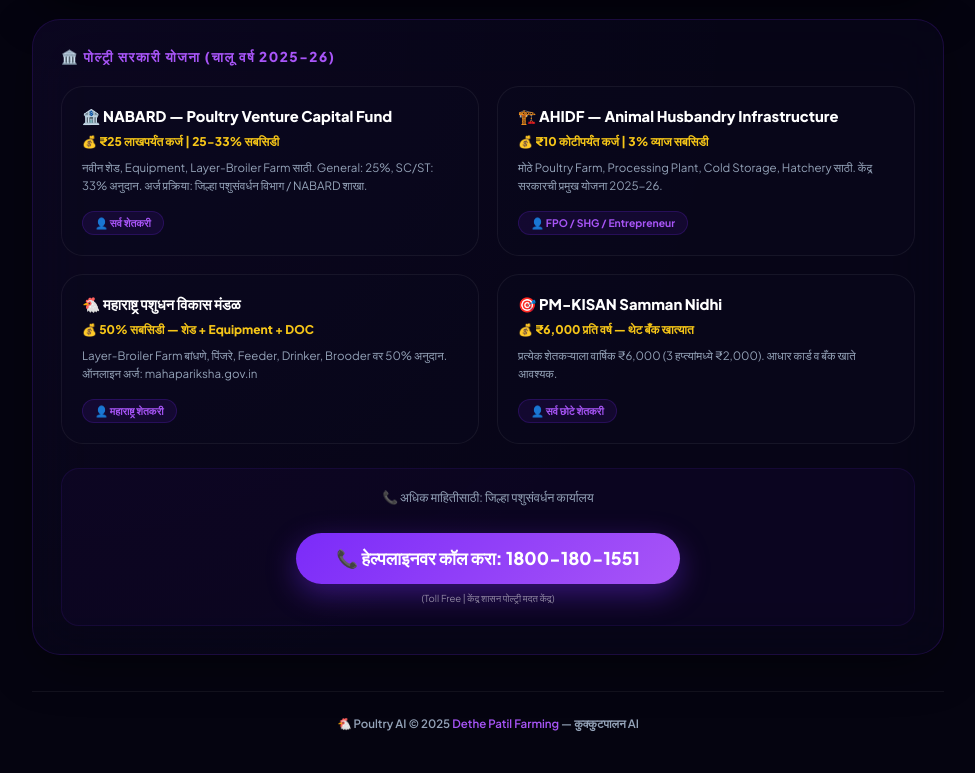
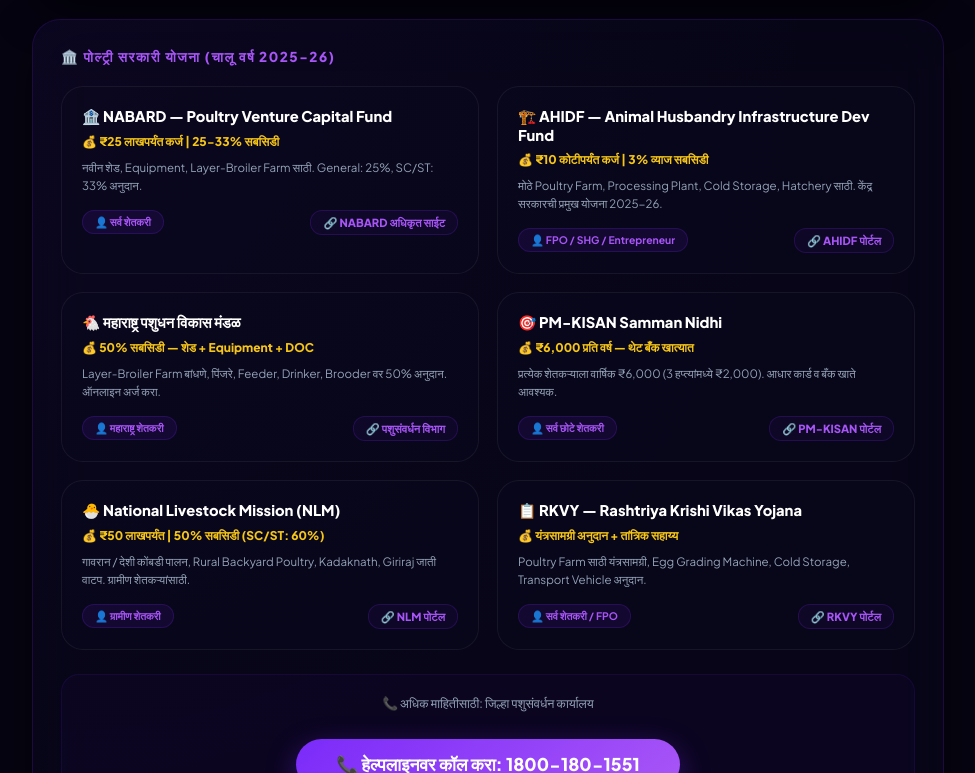
Before and after one commit to yashdetheofficial-ai-web/Poultry-AI, a React (Vite) app in the folder react-vite/: page / in a window 1280 px wide. Shown: the part 1187-1960 px from the top of the page, without its empty margins (152-1127 px from the left). Built offline with nearby package versions, Linux system fonts and the light colour scheme; no server answers.

Commit message:
Add 6 govt schemes with official live links in 3 languages (2025-26)

```diff
--- a/react-vite/src/components/SchemeList.jsx
+++ b/react-vite/src/components/SchemeList.jsx
@@ -3,22 +3,28 @@
 
 const SCHEMES = {
   mr:[
-    { name:"🏦 NABARD — Poultry Venture Capital Fund", sub:"💰 ₹25 लाखपर्यंत कर्ज | 25-33% सबसिडी", desc:"नवीन शेड, Equipment, Layer-Broiler Farm साठी. General: 25%, SC/ST: 33% अनुदान. अर्ज प्रक्रिया: जिल्हा पशुसंवर्धन विभाग / NABARD शाखा.", who:"👤 सर्व शेतकरी" },
-    { name:"🏗️ AHIDF — Animal Husbandry Infrastructure", sub:"💰 ₹10 कोटीपर्यंत कर्ज | 3% व्याज सबसिडी", desc:"मोठे Poultry Farm, Processing Plant, Cold Storage, Hatchery साठी. केंद्र सरकारची प्रमुख योजना 2025-26.", who:"👤 FPO / SHG / Entrepreneur" },
-    { name:"🐔 महाराष्ट्र पशुधन विकास मंडळ", sub:"💰 50% सबसिडी — शेड + Equipment + DOC", desc:"Layer-Broiler Farm बांधणे, पिंजरे, Feeder, Drinker, Brooder वर 50% अनुदान. ऑनलाइन अर्ज: mahapariksha.gov.in", who:"👤 महाराष्ट्र शेतकरी" },
-    { name:"🎯 PM-KISAN Samman Nidhi", sub:"💰 ₹6,000 प्रति वर्ष — थेट बँक खात्यात", desc:"प्रत्येक शेतकऱ्याला वार्षिक ₹6,000 (3 हप्त्यांमध्ये ₹2,000). आधार कार्ड व बँक खाते आवश्यक.", who:"👤 सर्व छोटे शेतकरी" }
+    { name:"🏦 NABARD — Poultry Venture Capital Fund", sub:"💰 ₹25 लाखपर्यंत कर्ज | 25-33% सबसिडी", desc:"नवीन शेड, Equipment, Layer-Broiler Farm साठी. General: 25%, SC/ST: 33% अनुदान.", who:"👤 सर्व शेतकरी", link:"https://www.nabard.org/content.aspx?id=591", linkText:"NABARD अधिकृत साईट" },
+    { name:"🏗️ AHIDF — Animal Husbandry Infrastructure Dev Fund", sub:"💰 ₹10 कोटीपर्यंत कर्ज | 3% व्याज सबसिडी", desc:"मोठे Poultry Farm, Processing Plant, Cold Storage, Hatchery साठी. केंद्र सरकारची प्रमुख योजना 2025-26.", who:"👤 FPO / SHG / Entrepreneur", link:"https://ahidf.udyamimitra.in/", linkText:"AHIDF पोर्टल" },
+    { name:"🐔 महाराष्ट्र पशुधन विकास मंडळ", sub:"💰 50% सबसिडी — शेड + Equipment + DOC", desc:"Layer-Broiler Farm बांधणे, पिंजरे, Feeder, Drinker, Brooder वर 50% अनुदान. ऑनलाइन अर्ज करा.", who:"👤 महाराष्ट्र शेतकरी", link:"https://ahd.maharashtra.gov.in/", linkText:"पशुसंवर्धन विभाग" },
+    { name:"🎯 PM-KISAN Samman Nidhi", sub:"💰 ₹6,000 प्रति वर्ष — थेट बँक खात्यात", desc:"प्रत्येक शेतकऱ्याला वार्षिक ₹6,000 (3 हप्त्यांमध्ये ₹2,000). आधार कार्ड व बँक खाते आवश्यक.", who:"👤 सर्व छोटे शेतकरी", link:"https://pmkisan.gov.in/", linkText:"PM-KISAN पोर्टल" },
+    { name:"🐣 National Livestock Mission (NLM)", sub:"💰 ₹50 लाखपर्यंत | 50% सबसिडी (SC/ST: 60%)", desc:"गावरान / देशी कोंबडी पालन, Rural Backyard Poultry, Kadaknath, Giriraj जाती वाटप. ग्रामीण शेतकऱ्यांसाठी.", who:"👤 ग्रामीण शेतकरी", link:"https://nlm.udyamimitra.in/", linkText:"NLM पोर्टल" },
+    { name:"📋 RKVY — Rashtriya Krishi Vikas Yojana", sub:"💰 यंत्रसामग्री अनुदान + तांत्रिक सहाय्य", desc:"Poultry Farm साठी यंत्रसामग्री, Egg Grading Machine, Cold Storage, Transport Vehicle अनुदान.", who:"👤 सर्व शेतकरी / FPO", link:"https://rkvy.nic.in/", linkText:"RKVY पोर्टल" }
   ],
   en:[
-    { name:"🏦 NABARD — Poultry Venture Capital Fund", sub:"💰 Loan up to ₹25 Lakh | 25-33% Subsidy", desc:"For new shed, equipment, Layer-Broiler farm setup. General: 25%, SC/ST: 33% subsidy. Apply: District Animal Husbandry / NABARD branch.", who:"👤 All Farmers" },
-    { name:"🏗️ AHIDF — Animal Husbandry Infrastructure", sub:"💰 Loan up to ₹10 Crore | 3% Interest Subsidy", desc:"For large Poultry Farm, Processing Plant, Cold Storage, Hatchery. Central Govt flagship scheme 2025-26.", who:"👤 FPO / SHG / Entrepreneur" },
-    { name:"🐔 Maharashtra Pashudhan Vikas Mandal", sub:"💰 50% Subsidy — Shed + Equipment + DOC", desc:"Maharashtra Govt scheme. 50% grant on Layer-Broiler Farm, cages, Feeder, Drinker, Brooder. Apply online: mahapariksha.gov.in", who:"👤 Maharashtra Farmers" },
-    { name:"🎯 PM-KISAN Samman Nidhi", sub:"💰 ₹6,000 per year — Direct Bank Transfer", desc:"Every farmer gets ₹6,000/year (₹2,000 in 3 installments). Aadhaar card & bank account required.", who:"👤 All Small Farmers" }
+    { name:"🏦 NABARD — Poultry Venture Capital Fund", sub:"💰 Loan up to ₹25 Lakh | 25-33% Subsidy", desc:"For new shed, equipment, Layer-Broiler farm setup. General: 25%, SC/ST: 33% subsidy.", who:"👤 All Farmers", link:"https://www.nabard.org/content.aspx?id=591", linkText:"NABARD Official" },
+    { name:"🏗️ AHIDF — Animal Husbandry Infrastructure Dev Fund", sub:"💰 Loan up to ₹10 Crore | 3% Interest Subsidy", desc:"For large Poultry Farm, Processing Plant, Cold Storage, Hatchery. Central Govt flagship scheme 2025-26.", who:"👤 FPO / SHG / Entrepreneur", link:"https://ahidf.udyamimitra.in/", linkText:"AHIDF Portal" },
+    { name:"🐔 Maharashtra Pashudhan Vikas Mandal", sub:"💰 50% Subsidy — Shed + Equipment + DOC", desc:"Maharashtra Govt scheme. 50% grant on Layer-Broiler Farm, cages, Feeder, Drinker, Brooder. Apply online.", who:"👤 Maharashtra Farmers", link:"https://ahd.maharashtra.gov.in/", linkText:"AHD Maharashtra" },
+    { name:"🎯 PM-KISAN Samman Nidhi", sub:"💰 ₹6,000 per year — Direct Bank Transfer", desc:"Every farmer gets ₹6,000/year (₹2,000 in 3 installments). Aadhaar card & bank account required.", who:"👤 All Small Farmers", link:"https://pmkisan.gov.in/", linkText:"PM-KISAN Portal" },
+    { name:"🐣 National Livestock Mission (NLM)", sub:"💰 Up to ₹50 Lakh | 50% Subsidy (SC/ST: 60%)", desc:"Rural Backyard Poultry, Desi breeds (Kadaknath, Giriraj) distribution. For rural farmers.", who:"👤 Rural Farmers", link:"https://nlm.udyamimitra.in/", linkText:"NLM Portal" },
+    { name:"📋 RKVY — Rashtriya Krishi Vikas Yojana", sub:"💰 Machinery Grants + Technical Assistance", desc:"Grants for Poultry machinery, Egg Grading Machine, Cold Storage, Transport Vehicle.", who:"👤 All Farmers / FPO", link:"https://rkvy.nic.in/", linkText:"RKVY Portal" }
   ],
   hi:[
-    { name:"🏦 NABARD — Poultry Venture Capital Fund", sub:"💰 ₹25 लाख तक ऋण | 25-33% सब्सिडी", desc:"नया शेड, Equipment, Layer-Broiler Farm के लिए. General: 25%, SC/ST: 33% अनुदान. आवेदन: जिला पशुपालन विभाग.", who:"👤 सभी किसान" },
-    { name:"🏗️ AHIDF — Animal Husbandry Infrastructure", sub:"💰 ₹10 करोड़ तक ऋण | 3% ब्याज सब्सिडी", desc:"बड़े Poultry Farm, Processing Plant, Cold Storage, Hatchery के लिए. केंद्र सरकार की प्रमुख योजना 2025-26.", who:"👤 FPO / SHG / Entrepreneur" },
-    { name:"🐔 Maharashtra Pashudhan Vikas Mandal", sub:"💰 50% सब्सिडी — शेड + Equipment + DOC", desc:"महाराष्ट्र सरकार की योजना. Layer-Broiler Farm, पिंजरे, Feeder, Drinker पर 50% अनुदान.", who:"👤 महाराष्ट्र के किसान" },
-    { name:"🎯 PM-KISAN Samman Nidhi", sub:"💰 ₹6,000 प्रति वर्ष — सीधे बैंक खाते में", desc:"हर किसान को ₹6,000/साल (3 किस्तों में ₹2,000). आधार कार्ड और बैंक अकाउंट जरूरी.", who:"👤 सभी छोटे किसान" }
+    { name:"🏦 NABARD — Poultry Venture Capital Fund", sub:"💰 ₹25 लाख तक ऋण | 25-33% सब्सिडी", desc:"नया शेड, Equipment, Layer-Broiler Farm के लिए. General: 25%, SC/ST: 33% अनुदान.", who:"👤 सभी किसान", link:"https://www.nabard.org/content.aspx?id=591", linkText:"NABARD आधिकारिक" },
+    { name:"🏗️ AHIDF — Animal Husbandry Infrastructure Dev Fund", sub:"💰 ₹10 करोड़ तक ऋण | 3% ब्याज सब्सिडी", desc:"बड़े Poultry Farm, Processing Plant, Cold Storage, Hatchery के लिए. केंद्र सरकार की प्रमुख योजना 2025-26.", who:"👤 FPO / SHG / Entrepreneur", link:"https://ahidf.udyamimitra.in/", linkText:"AHIDF पोर्टल" },
+    { name:"🐔 Maharashtra Pashudhan Vikas Mandal", sub:"💰 50% सब्सिडी — शेड + Equipment + DOC", desc:"महाराष्ट्र सरकार की योजना. Layer-Broiler Farm, पिंजरे, Feeder, Drinker पर 50% अनुदान.", who:"👤 महाराष्ट्र के किसान", link:"https://ahd.maharashtra.gov.in/", linkText:"पशुपालन विभाग" },
+    { name:"🎯 PM-KISAN Samman Nidhi", sub:"💰 ₹6,000 प्रति वर्ष — सीधे बैंक खाते में", desc:"हर किसान को ₹6,000/साल (3 किस्तों में ₹2,000). आधार कार्ड और बैंक अकाउंट जरूरी.", who:"👤 सभी छोटे किसान", link:"https://pmkisan.gov.in/", linkText:"PM-KISAN पोर्टल" },
+    { name:"🐣 National Livestock Mission (NLM)", sub:"💰 ₹50 लाख तक | 50% सब्सिडी (SC/ST: 60%)", desc:"ग्रामीण Backyard Poultry, देशी नस्लें (कड़कनाथ, गिरिराज) वितरण. ग्रामीण किसानों के लिए.", who:"👤 ग्रामीण किसान", link:"https://nlm.udyamimitra.in/", linkText:"NLM पोर्टल" },
+    { name:"📋 RKVY — Rashtriya Krishi Vikas Yojana", sub:"💰 मशीनरी अनुदान + तकनीकी सहायता", desc:"Poultry मशीनरी, Egg Grading Machine, Cold Storage, Transport Vehicle के लिए अनुदान.", who:"👤 सभी किसान / FPO", link:"https://rkvy.nic.in/", linkText:"RKVY पोर्टल" }
   ]
 };
 
@@ -62,7 +68,24 @@
             <div className="sc-name">{s.name}</div>
             <div className="sc-subsidy">{s.sub}</div>
             <div className="sc-desc">{s.desc}</div>
-            <div className="sc-tag">{s.who}</div>
+            <div style={{display:'flex', justifyContent:'space-between', alignItems:'center', flexWrap:'wrap', gap:'8px'}}>
+              <div className="sc-tag">{s.who}</div>
+              <a
+                href={s.link}
+                target="_blank"
+                rel="noopener noreferrer"
+                style={{
+                  fontSize:'0.7rem', fontWeight:800, color:'var(--purple-light, #a855f7)',
+                  textDecoration:'none', display:'inline-flex', alignItems:'center', gap:'4px',
+                  padding:'4px 12px', borderRadius:'12px', border:'1px solid rgba(123,43,249,0.2)',
+                  background:'rgba(123,43,249,0.06)', transition:'0.3s'
+                }}
+                onMouseEnter={e => { e.target.style.background='rgba(123,43,249,0.15)'; e.target.style.borderColor='rgba(123,43,249,0.4)'; }}
+                onMouseLeave={e => { e.target.style.background='rgba(123,43,249,0.06)'; e.target.style.borderColor='rgba(123,43,249,0.2)'; }}
+              >
+                🔗 {s.linkText}
+              </a>
+            </div>
           </div>
         ))}
       </div>
```
